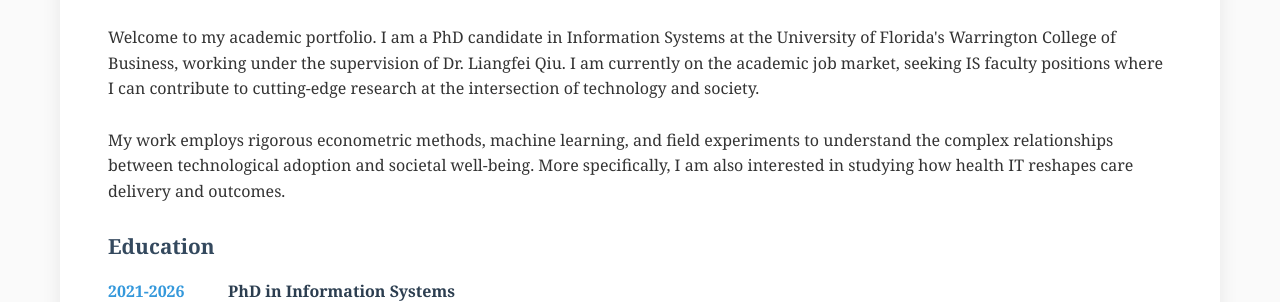
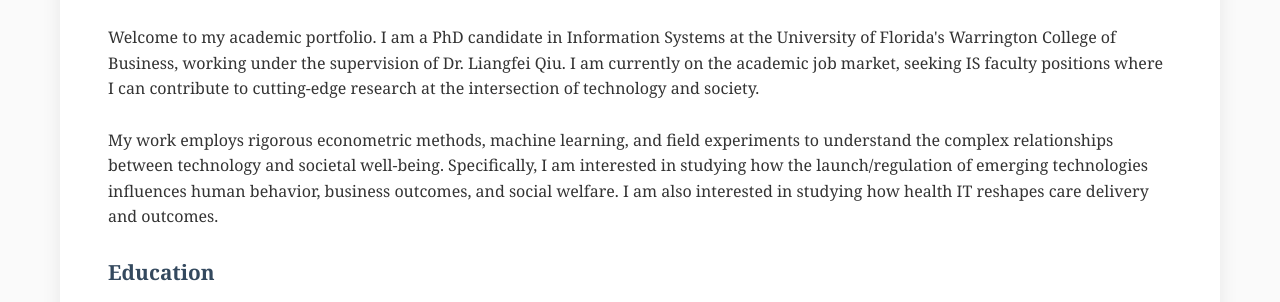
Before and after one commit to justin-tian-is/justin-tian-is.github.io, a plain HTML site: page index.html in a window 1280 px wide. Shown: the part 435-737 px from the top of the page. Drawn offline with Linux system fonts and the light colour scheme.

Commit message:
Update index.html

```diff
--- a/index.html
+++ b/index.html
@@ -560,7 +560,7 @@
             <h2>About Me</h2>
             <p>Welcome to my academic portfolio. I am a PhD candidate in Information Systems at the University of Florida's Warrington College of Business, working under the supervision of Dr. Liangfei Qiu. I am currently on the academic job market, seeking IS faculty positions where I can contribute to cutting-edge research at the intersection of technology and society. </p>
             <br>
-            <p>My work employs rigorous econometric methods, machine learning, and field experiments to understand the complex relationships between technological adoption and societal well-being. More specifically, I am also interested in studying how health IT reshapes care delivery and outcomes. </p>
+            <p>My work employs rigorous econometric methods, machine learning, and field experiments to understand the complex relationships between technology and societal well-being. Specifically, I am interested in studying how the launch/regulation of emerging technologies influences human behavior, business outcomes, and social welfare. I am also interested in studying how health IT reshapes care delivery and outcomes. </p>
             <br>
           <h3>Education</h3>
             <div class="cv-section">
```
